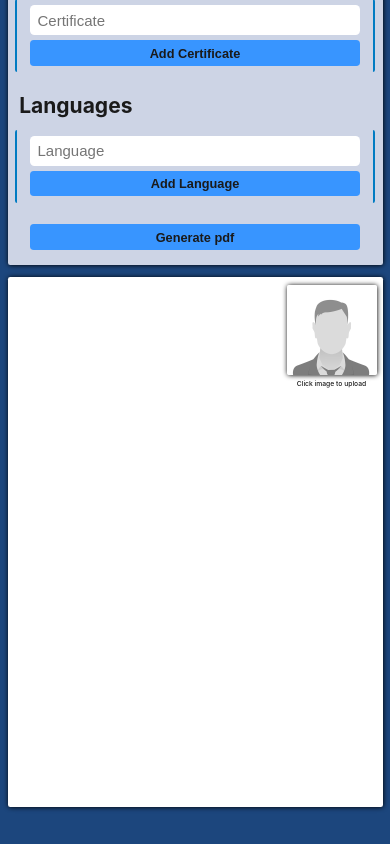
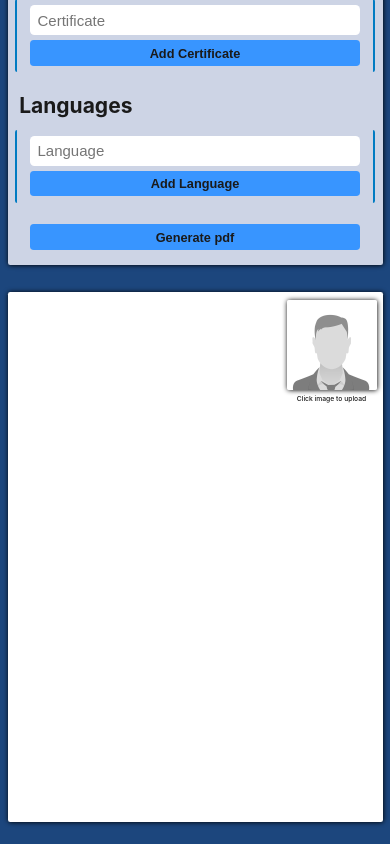
Before and after one commit to G-Cioni/cv-creator, a React (Create React App) app: page / in a window 390 px wide. Shown: the part 1492-2336 px from the top of the page. Before the commit the page ends 2310 px from the top, so only its background shows below. Built offline with nearby package versions, Linux system fonts and the light colour scheme.

Commit message:
Increased margin on mobile

```diff
--- a/src/styles/App.css
+++ b/src/styles/App.css
@@ -417,7 +417,8 @@ p {
     width: var(--cv-width);
   }
   #Cv {
-    margin-top: 0em;
+    margin-top: 2em;
+    margin-bottom: 3em;
   }
   .formTitle {
     font-size: 2.8em;
```
